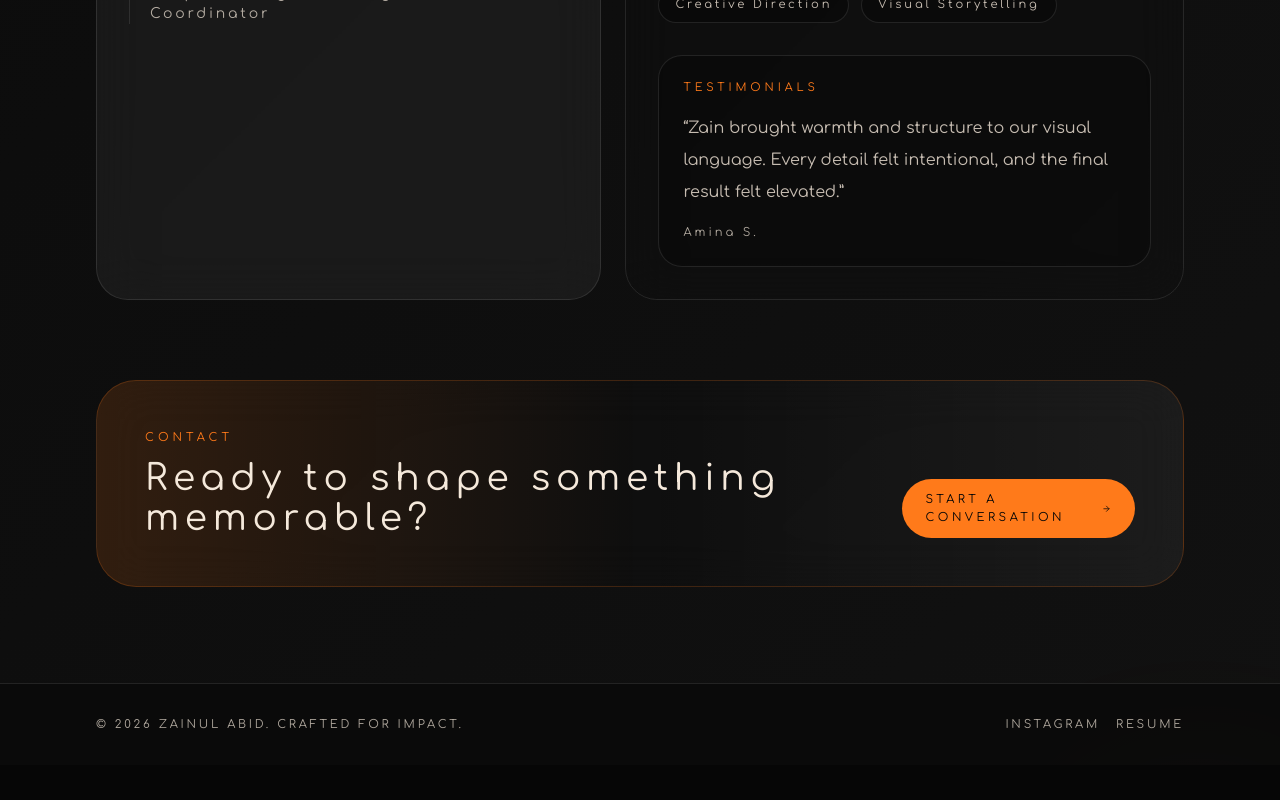
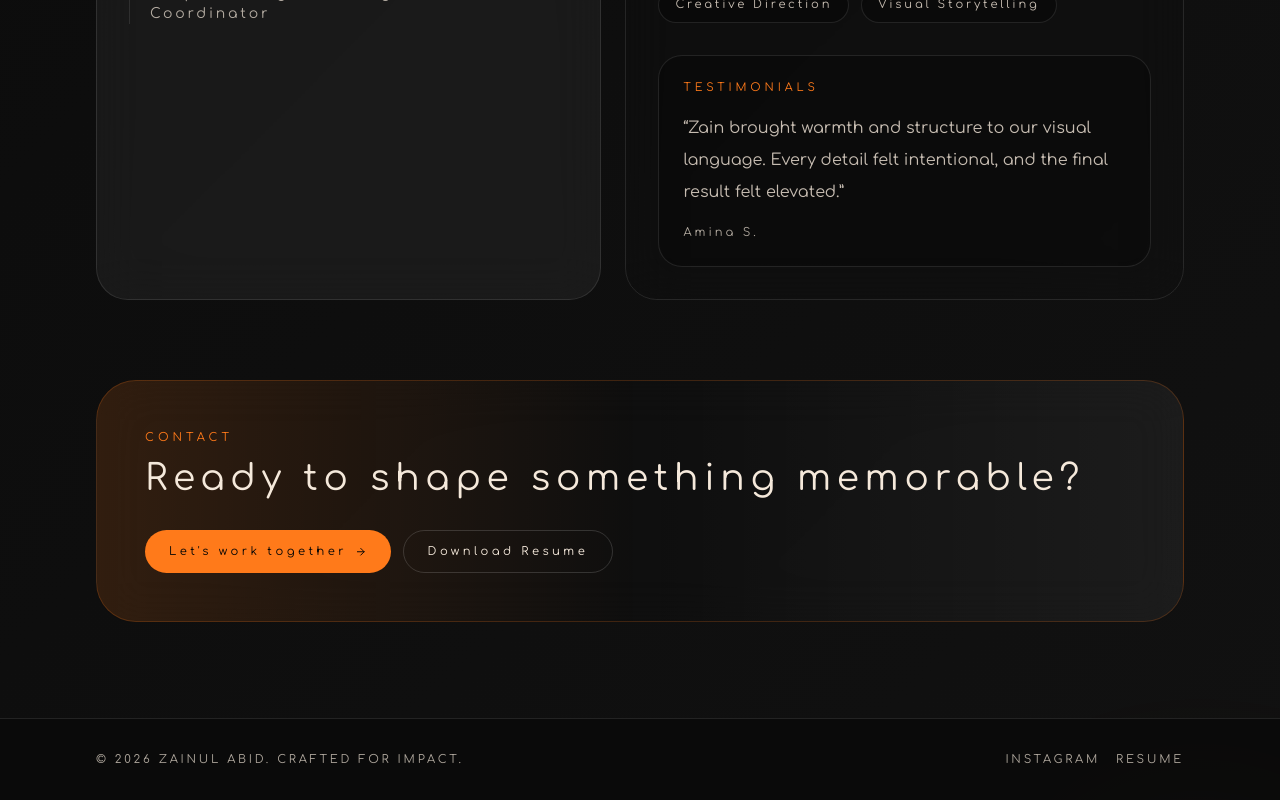
Before and after one commit to muhd-nish4d/zainul_abid, a React (Vite) app: page / in a window 1280 px wide. Shown: the part 3094-3894 px from the top of the page. Before the commit the page ends 3859 px from the top, so only its background shows below. Built offline with nearby package versions, Linux system fonts and the light colour scheme.

Commit message:
connection and download cv button placed on bottom

```diff
--- a/src/components/SectionHeading.tsx
+++ b/src/components/SectionHeading.tsx
@@ -7,8 +7,8 @@ interface SectionHeadingProps {
 export default function SectionHeading({ eyebrow, title, description }: SectionHeadingProps) {
   return (
     <div className="mb-10 max-w-2xl">
-      <p className="mb-3 text-[0.72rem] uppercase tracking-[0.35em] text-[#ff7a1a]">{eyebrow}</p>
-      <h2 className="text-3xl font-semibold uppercase tracking-[0.16em] sm:text-4xl">{title}</h2>
+      <p className="mb-3 text-[0.72rem] tracking-[0.35em] text-[#ff7a1a]">{eyebrow}</p>
+      <h2 className="text-3xl font-semibold tracking-[0.16em] sm:text-4xl">{title}</h2>
       {description && <p className="mt-4 text-base leading-8 text-[#f5e9db]/80">{description}</p>}
     </div>
   );
--- a/src/pages/LandingPage.tsx
+++ b/src/pages/LandingPage.tsx
@@ -163,16 +163,50 @@ export default function LandingPage() {
         </div>
       </section>
 
-      <section className="mx-auto max-w-6xl px-4 pb-24 sm:px-6 lg:px-8" data-reveal>
-        <motion.div initial={{ opacity: 0, y: 20 }} whileInView={{ opacity: 1, y: 0 }} viewport={{ once: true, amount: 0.2 }} className="rounded-[2.5rem] border border-[#ff7a1a]/20 bg-gradient-to-r from-[#ff7a1a]/15 via-transparent to-[#ffffff]/5 p-8 backdrop-blur-xl sm:p-10 lg:p-12">
+      <section
+  className="mx-auto max-w-6xl px-4 pb-24 sm:px-6 lg:px-8"
+  data-reveal
+>
+  <motion.div
+    initial={{ opacity: 0, y: 20 }}
+    whileInView={{ opacity: 1, y: 0 }}
+    viewport={{ once: true, amount: 0.2 }}
+    className="rounded-[2.5rem] border border-[#ff7a1a]/20 bg-gradient-to-r from-[#ff7a1a]/15 via-transparent to-[#ffffff]/5 p-8 backdrop-blur-xl sm:p-10 lg:p-12"
+  >
     <div className="flex flex-col gap-6 lg:flex-row lg:items-end lg:justify-between">
       <div>
-              <p className="text-[0.72rem] uppercase tracking-[0.35em] text-[#ff7a1a]">Contact</p>
-              <h2 className="mt-3 text-3xl tracking-[0.16em] sm:text-4xl">Ready to shape something memorable?</h2>
+        <p className="text-[0.72rem] uppercase tracking-[0.35em] text-[#ff7a1a]">
+          Contact
+        </p>
+
+        <h2 className="mt-3 text-3xl tracking-[0.16em] sm:text-4xl">
+          Ready to shape something memorable?
+        </h2>
+
+        <div className="mt-8 flex flex-wrap gap-3">
+          <Link
+            to="/contact"
+            className="group inline-flex items-center gap-2 rounded-full bg-[#ff7a1a] px-6 py-3 text-[0.72rem] tracking-[0.3em] text-[#060606] transition hover:bg-[#ff9f4a]"
+          >
+            Let&apos;s work together
+            <FiArrowRight className="transition group-hover:translate-x-1" />
+          </Link>
+
+          <a
+            href={profile.resumeUrl}
+            className="rounded-full border border-white/15 px-6 py-3 text-[0.72rem] tracking-[0.3em] text-[#f5e9db] transition hover:border-[#ff7a1a] hover:text-[#ff7a1a]"
+          >
+            Download Resume
+          </a>
         </div>
-            <Link to="/contact" className="inline-flex items-center gap-2 rounded-full bg-[#ff7a1a] px-6 py-3 text-[0.72rem] uppercase tracking-[0.3em] text-[#060606] transition hover:bg-[#ff9f4a]">
+      </div>
+
+      {/* <Link
+        to="/contact"
+        className="inline-flex items-center gap-2 rounded-full bg-[#ff7a1a] px-6 py-3 text-[0.72rem] tracking-[0.3em] text-[#060606] transition hover:bg-[#ff9f4a]"
+      >
         Start a conversation <FiArrowRight />
-            </Link>
+      </Link> */}
     </div>
   </motion.div>
 </section>
```
Lines whose indentation alone changed are shown as unchanged.
